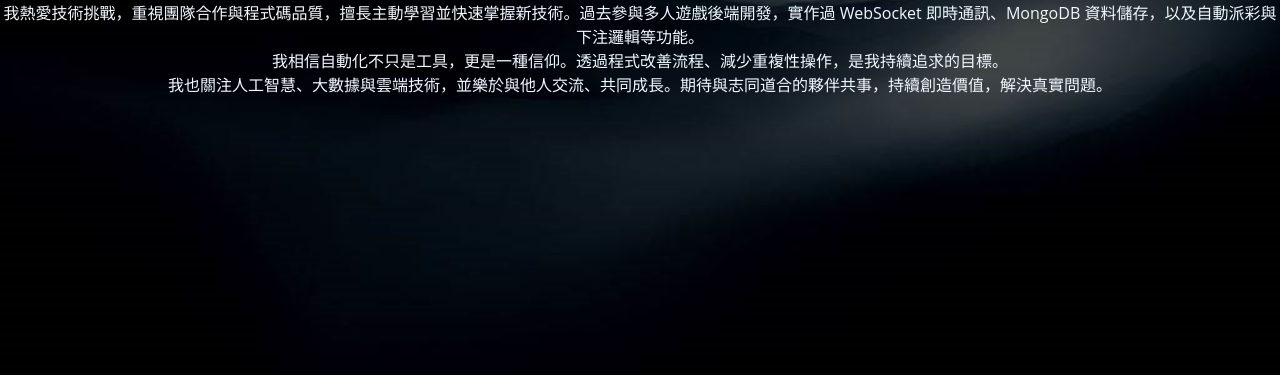
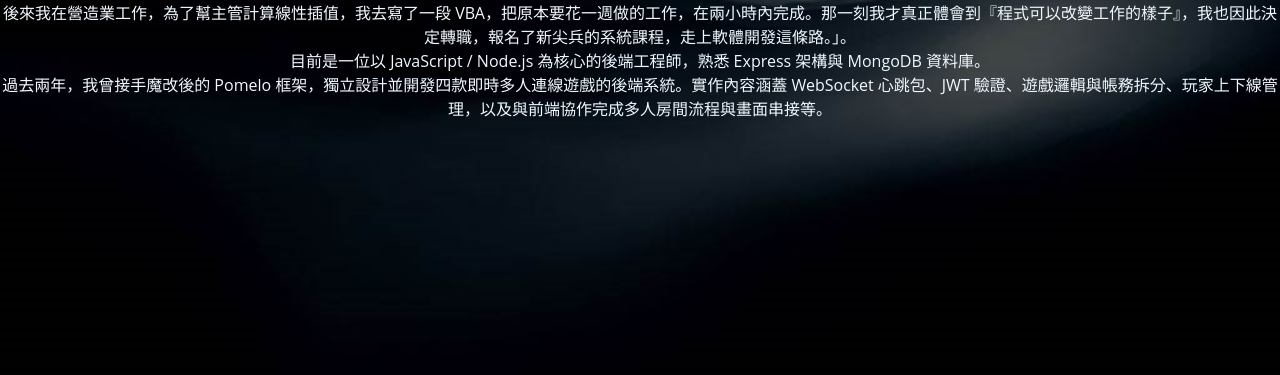
Before and after one commit to owo2166hz/owo2166hz.github.io, a website: page about.html in a window 1280 px wide. Shown: the part 425-800 px from the top of the page. Drawn offline with Linux system fonts and the light colour scheme.

Commit message:
新增關於我的故事

```diff
--- a/about.html
+++ b/about.html
@@ -49,13 +49,16 @@
         <section id="hero">
         <h1>你好，我是無限</h1>
         <p>
-        我熱愛技術挑戰，重視團隊合作與程式碼品質，擅長主動學習並快速掌握新技術。過去參與多人遊戲後端開發，實作過 WebSocket 即時通訊、MongoDB 資料儲存，以及自動派彩與下注邏輯等功能。
+        我第一次接觸程式是在大學，當時學的是 C 語言跟 Arduino，但其實那時候並不知道可以做什麼。
         </p>
         <p>
-        我相信自動化不只是工具，更是一種信仰。透過程式改善流程、減少重複性操作，是我持續追求的目標。
+        後來我在營造業工作，為了幫主管計算線性插值，我去寫了一段 VBA，把原本要花一週做的工作，在兩小時內完成。那一刻我才真正體會到『程式可以改變工作的樣子』，我也因此決定轉職，報名了新尖兵的系統課程，走上軟體開發這條路。」。
         </p>
         <p>
-        我也關注人工智慧、大數據與雲端技術，並樂於與他人交流、共同成長。期待與志同道合的夥伴共事，持續創造價值，解決真實問題。
+        目前是一位以 JavaScript / Node.js 為核心的後端工程師，熟悉 Express 架構與 MongoDB 資料庫。
+        </p>
+        <p>
+        過去兩年，我曾接手魔改後的 Pomelo 框架，獨立設計並開發四款即時多人連線遊戲的後端系統。實作內容涵蓋 WebSocket 心跳包、JWT 驗證、遊戲邏輯與帳務拆分、玩家上下線管理，以及與前端協作完成多人房間流程與畫面串接等。
         </p>
         </section>
     </main>
```
